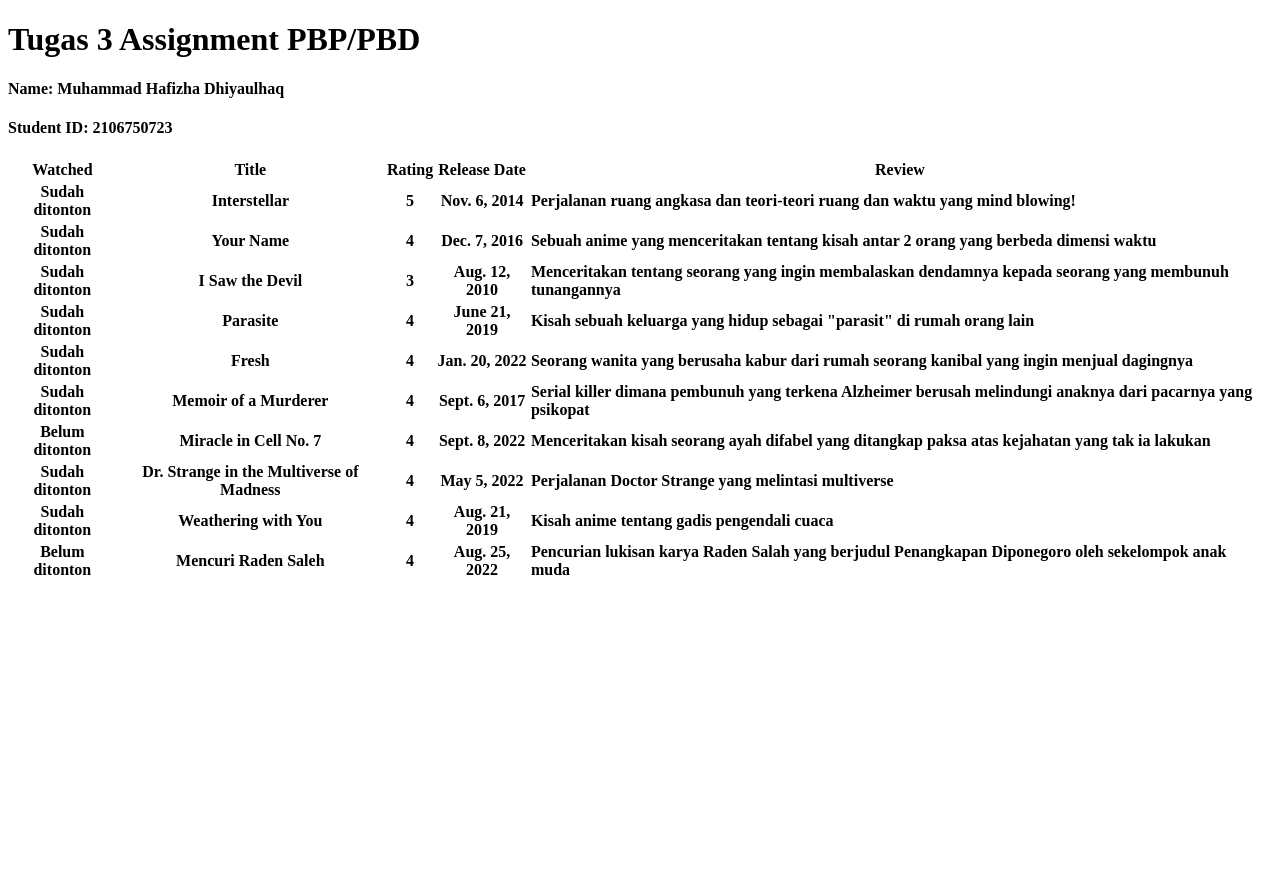
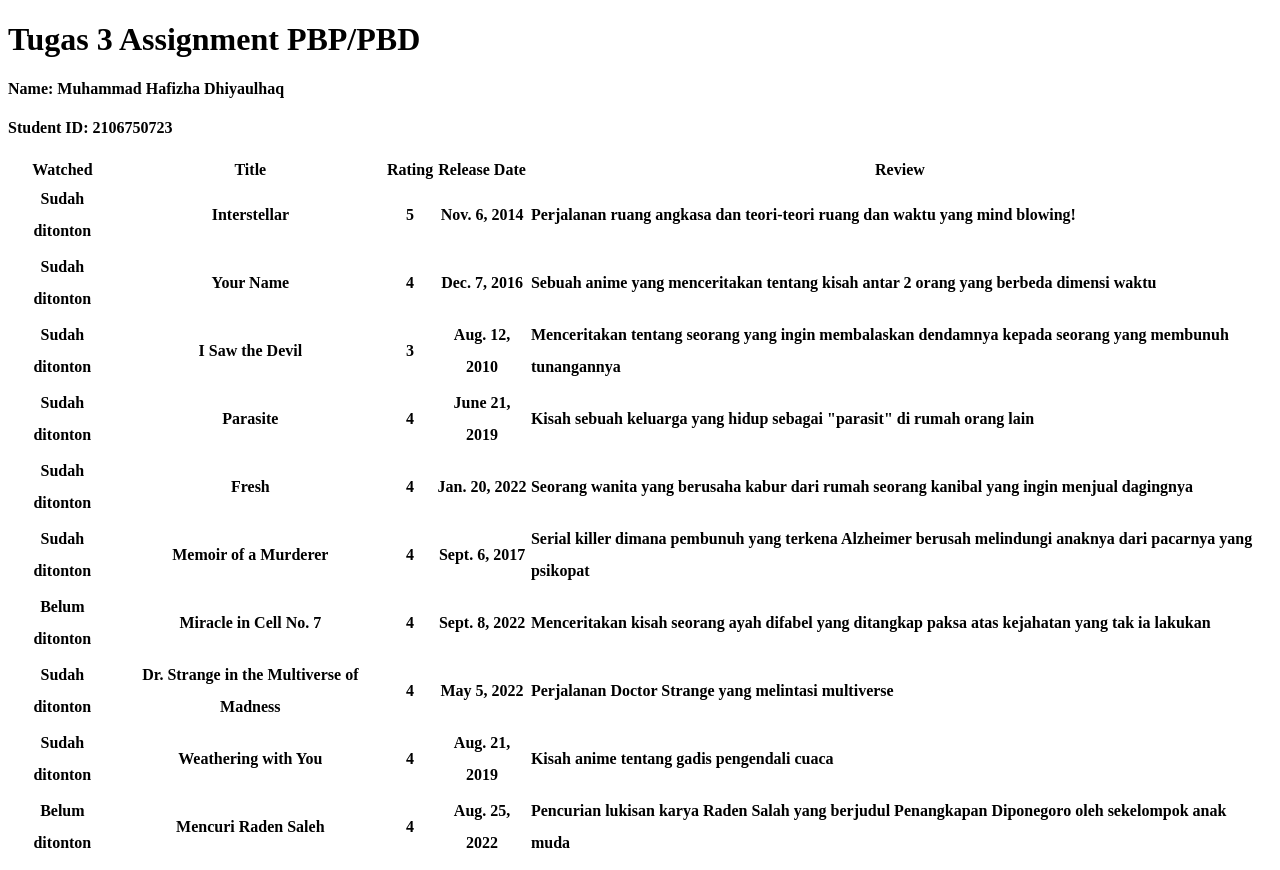
Before and after one commit to hafizhdh/assignment-pbp, a Django app: page /mywatchlist/ in a window 1280 px wide. Before the commit the page ends 575 px from the top, so only its background shows below. Run offline with Django 4.2, Linux system fonts and the light colour scheme; data comes from the database, SQL or seed files in the repository; lists and menus that the app fills with data are empty.

Commit message:
Update mywatchlist.html

```diff
--- a/mywatchlist/templates/mywatchlist.html
+++ b/mywatchlist/templates/mywatchlist.html
@@ -19,11 +19,11 @@
     {% comment %} Add the data below this line {% endcomment %}
     {% for item in list_item %}
     <tr>
-        <th>{{item.watched}}</th>
-        <th>{{item.title}}</th>
-        <th>{{item.rating}}</th>
-        <th>{{item.release_date}}</th>
-        <th style="text-align:left">{{item.review}}</th>
+        <th style="line-height: 2em;">{{item.watched}}</th>
+        <th style="line-height: 2em;">{{item.title}}</th>
+        <th style="line-height: 2em;">{{item.rating}}</th>
+        <th style="line-height: 2em;">{{item.release_date}}</th>
+        <th style="text-align:left; line-height: 2em;">{{item.review}}</th>
     </tr>
   {% endfor %}
 </table>
```
